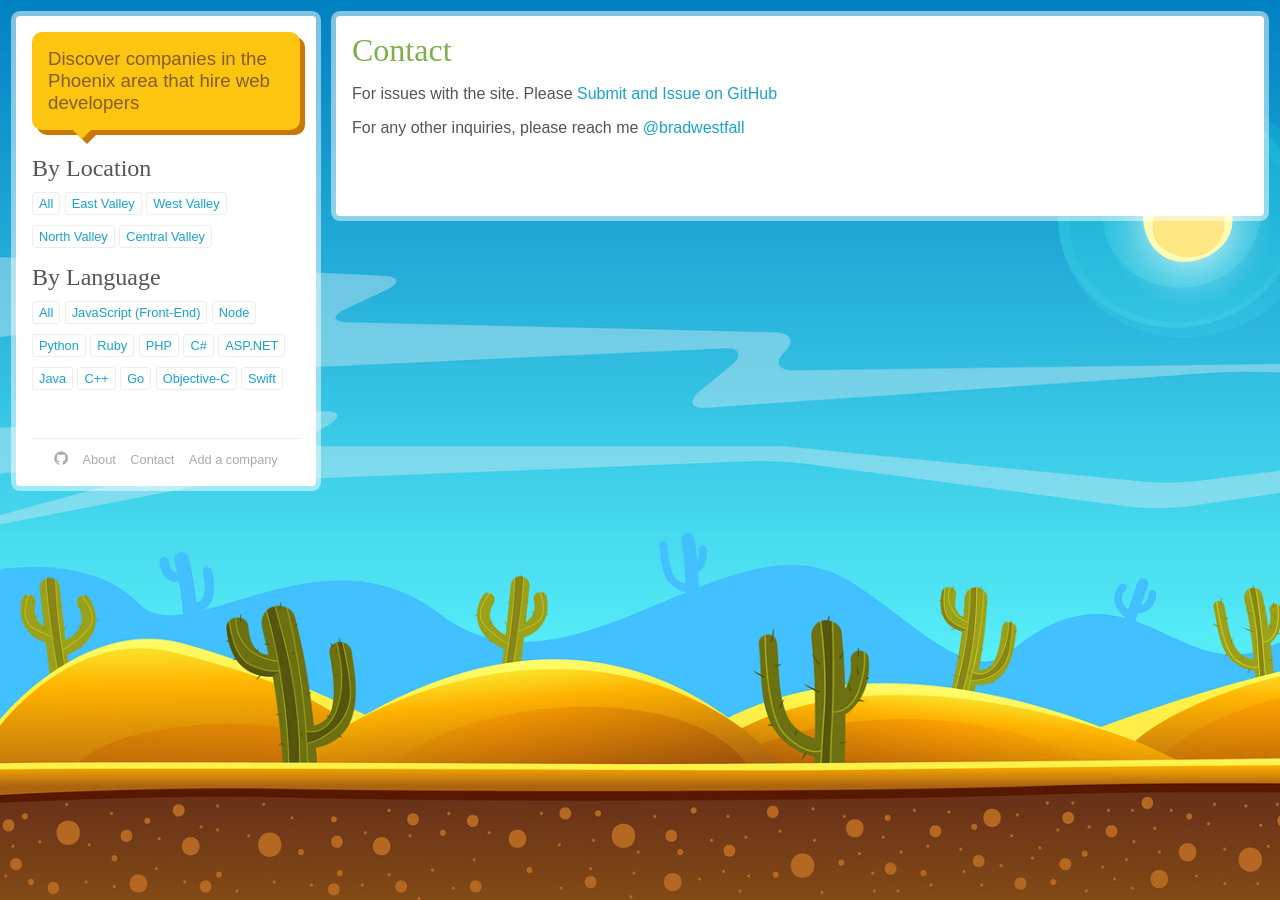
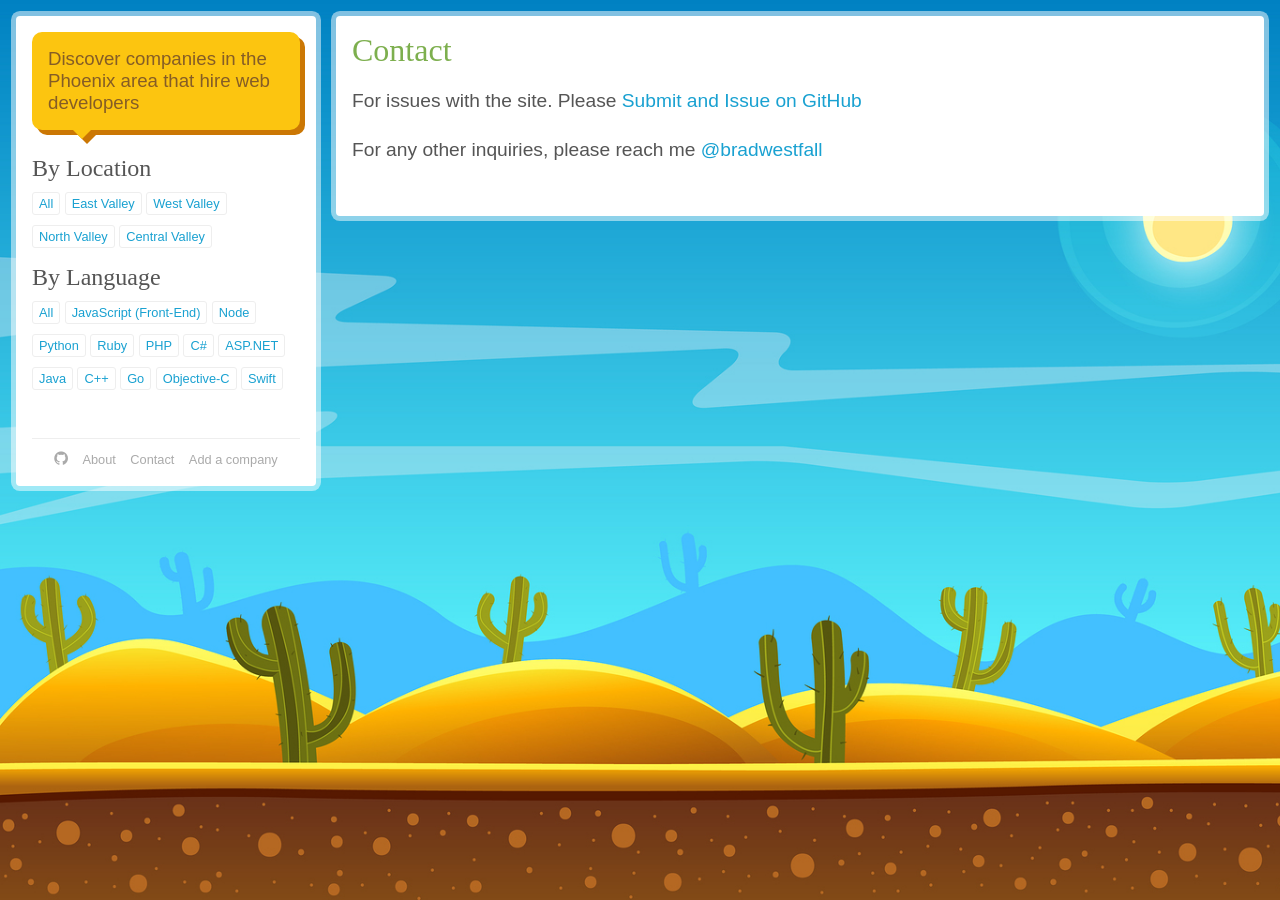
Before and after one commit to bradwestfall/webdevphoenix, a Jekyll site: the page built from contact.md, in a window 1280 px wide. Built offline with Jekyll 4.4.1, drawn with Linux system fonts in a browser that asks for light colours; nearby versions of some CDN libraries; some web fonts are replaced.

Commit message:
readability improvements

```diff
--- a/_sass/base/_defaults.scss
+++ b/_sass/base/_defaults.scss
@@ -52,6 +52,10 @@ h3 { font-size: 1.2em; }
 em { font-style: italic; }
 strong { font-weight: 600; }
 
+p {
+    font-size: 1.2em;
+    line-height: 170%;
+}
 
 // ****************************************
 //   Buttons
--- a/_sass/components/_misc.scss
+++ b/_sass/components/_misc.scss
@@ -1,3 +1,10 @@
+p.highlight {
+    background-color: #E6F1F6;
+    border-radius: 6px;
+    padding: 10px;
+    color: #236F8E;
+}
+
 .content-header {
     position: relative;
 
--- a/index.html
+++ b/index.html
@@ -11,7 +11,7 @@ layout: default
 
 <h2>I need your help!</h2>
 
-<p style="font-size: 1.3em">
+<p class="highlight">
     This site was launched on <strong>Easter Sunday 2015</strong>. The idea is to be a list of companies that hire web developers. Help by adding as many companies as you can, even if it's not a company you work for!
 </p>
 
```
